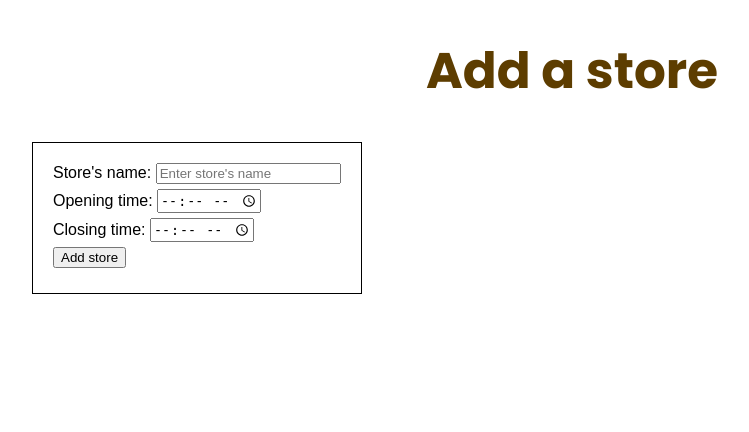
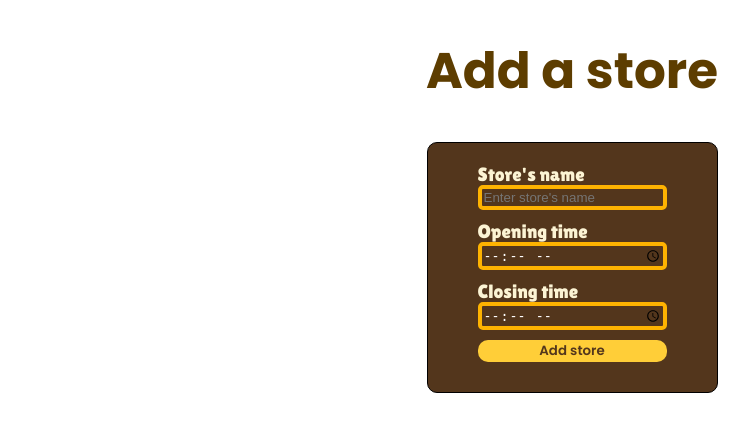
Before and after one commit to aleesssa/BeeBuzz, a Flask app: page /stores/add in a window 1280 px wide. Shown: the part 70-502 px from the top of the page, without its empty margins (68-817 px from the left). Run offline with Flask 3, Linux system fonts and the light colour scheme.

Commit message:
Added styling to store_add page

```diff
--- a/static/css/stores.css
+++ b/static/css/stores.css
@@ -17,16 +17,7 @@
 }
 
 
-#add_store form{
-    display: flex;
-    flex-direction: column;
-    border: solid 1px black;
-    padding: 20px;
-    width: max-content;
-    div{
-        margin-bottom: 5px;
-    }
-}
+
 
 .stores{
     display: flex;
@@ -60,3 +51,54 @@
         color: #FF0000;
     }
 }
+
+#add_store form{
+    color: #FCF4D4;
+    background-color: #53361C;
+    display: flex;
+    flex-direction: column;
+    margin: auto;
+    border-radius: 10px;
+    border: solid 1px black;
+    padding: 20px 50px;
+    width: max-content ;
+
+    label{
+        font-family: 'Lilita One';
+        font-size: larger;
+    }
+
+    input, textarea{
+        color: white;
+        border-radius: 5px;
+        border: 4px solid #FEB301;
+        background-color: #53361C;
+
+
+    }
+
+    textarea:focus,
+    input:focus{
+        outline: none;
+    }
+
+    button{
+        font-family: 'Poppins', sans-serif;
+        font-weight: 600;
+        color: #53361C;
+        background-color: #FFCE38;
+        border-radius: 10px;
+        border: none;
+    }
+
+    button:hover{
+        cursor: pointer;
+        background-color: #daaf30;
+    }
+
+    div{
+        display: flex;
+        flex-direction: column;
+        margin-bottom: 10px;
+    }
+}
--- a/templates/store_add.html
+++ b/templates/store_add.html
@@ -9,15 +9,15 @@
     <h1>Add a store</h1>
     <form action="{{ url_for('stores.add_store') }}" method="POST">
         <div>
-            <label for="name">Store's name:</label>
+            <label for="name">Store's name</label>
             <input type="text" name="name" id="name" placeholder="Enter store's name" required>
         </div>
         <div>
-            <label for="time">Opening time:</label>
+            <label for="time">Opening time</label>
             <input type="time" name="time_open" id="time_open" required>
         </div>
         <div>
-            <label for="time">Closing time:</label>
+            <label for="time">Closing time</label>
             <input type="time" name="time_close" id="time_close" required>
         </div>
         <div><button type="submit">Add store</button></div>
--- a/templates/stores.html
+++ b/templates/stores.html
@@ -17,4 +17,9 @@
         {% endfor %}
     </div>
 </div>
+
+<script>
+    stores = document.getElementsByClassName('store')
+    console.log(stores)
+</script>
 {% endblock %}
```
